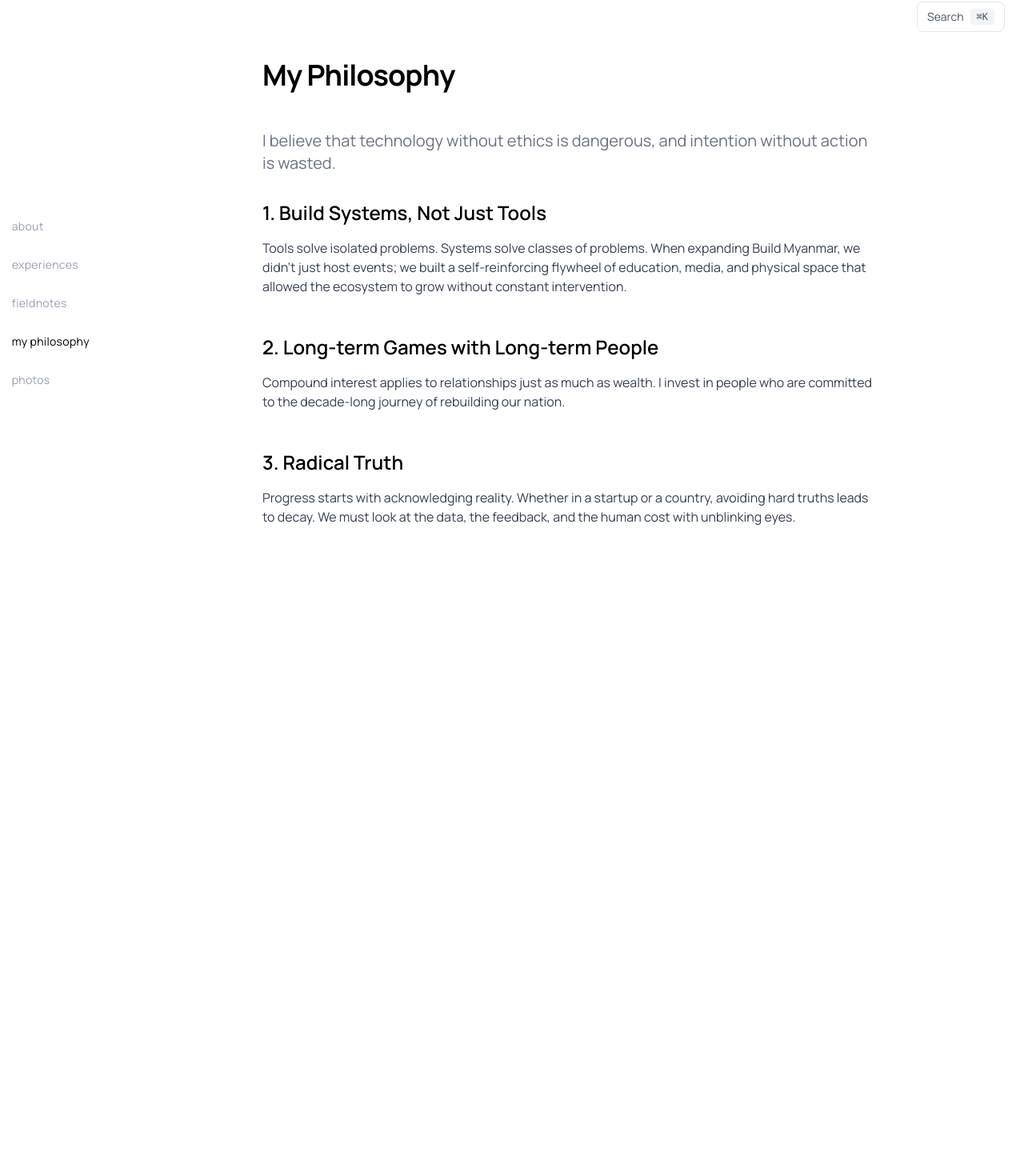
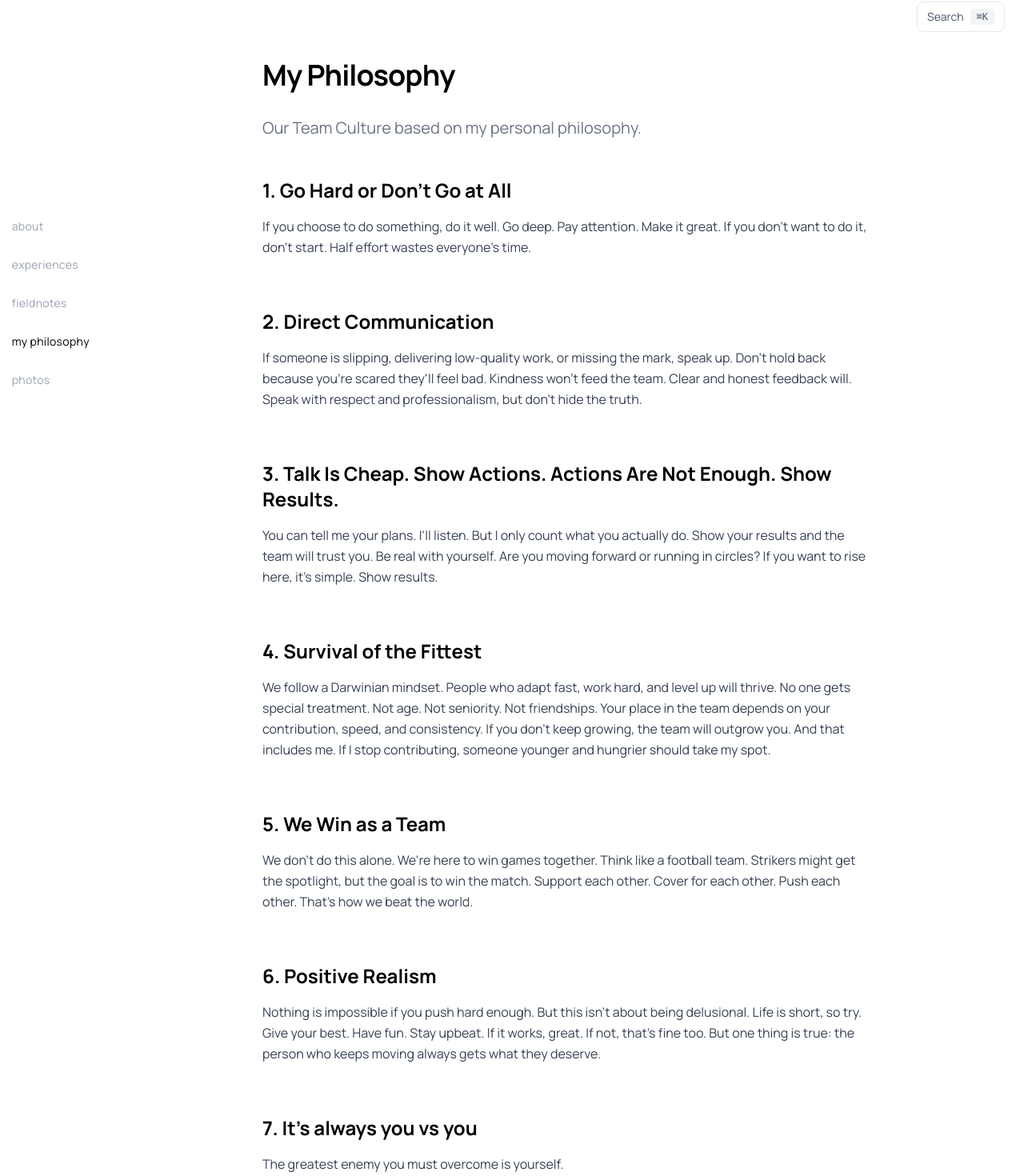
Before and after one commit to Asura2222/personalsite2026, a Next.js app in the folder personal-website/: page /philosophy in a window 1280 px wide. Shown: the part 22-1492 px from the top of the page at 80% size. Before the commit the page ends 824 px from the top, so only its background shows below. Built offline with nearby package versions, Linux system fonts and the light colour scheme.

Commit message:
Content: Update Philosophy, Fieldnotes, Experiences, and Home with user data

```diff
--- a/personal-website/app/experiences/page.tsx
+++ b/personal-website/app/experiences/page.tsx
@@ -1,30 +1,58 @@
 import { Highlight } from "@/components/ui/highlight";
+import { Briefcase } from "lucide-react";
 
 export const metadata = {
-  title: "Experiences | Name Surname",
+  title: "Experiences | James Win",
   description: "My journey building companies and communities.",
 };
 
 const experiences = [
   {
-    role: "Founder & CEO",
+    role: "Founder",
     company: "TalentOS",
-    period: "2023 - Present",
-    description: "Building the global standard for skill verification and identity. Raised pre-seed funding and grew team to 15 people.",
+    period: "Jan 2025 - Present",
+    location: "San Francisco Bay Area",
+    description: "Building the data layer for the global labor market. Today's labor market runs on unstructured documents & guesswork. We collect real work outputs at scale, verify it, and structure it into machine readable data that AI agents and enterprises can use.",
     highlight: "blue" as const,
   },
   {
-    role: "Founder",
-    company: "Build Myanmar",
-    period: "2020 - Present",
-    description: "Built the largest tech ecosystem in Myanmar. grew community to 5,000+ members, hosted 50+ events, and established physical builder spaces.",
+    role: "Co Lead",
+    company: "Human Flourishing Floor @Frontier Tower",
+    period: "Sep 2025 - Present",
+    location: "San Francisco",
+    description: "Co-creating Human Flourishing Floor into San Francisco's leading hub where the most influential & the brightest minds come together to advance human flourishing.",
+    highlight: "purple" as const,
+  },
+  {
+    role: "CEO",
+    company: "Build Myanmar - Media",
+    period: "Sep 2023 - Present",
+    location: "Remote/Myanmar",
+    description: "Founded Myanmar's largest tech media brand, which reached more than 60 million impressions and 20 million views in its first year. Grew our social media following to over 230,000 on Facebook, 140,000 on TikTok, and 80,000 on YouTube. Produced and managed multimedia content like documentaries, podcasts, and shows.",
     highlight: "green" as const,
   },
   {
-    role: "Product Lead",
-    company: "Tech Giant Corp (Example)",
-    period: "2018 - 2020",
-    description: "Led the expansion of digital payments infrastructure across Southeast Asia.",
+    role: "Founder",
+    company: "Build Myanmar Community",
+    period: "Sep 2023 - Present",
+    location: "Myanmar",
+    description: "Opened Myanmar's first ever & largest builder space to bring together most ambitious builders, creators, and tinkerers (now with two spaces opened). Grew the community to over 5,000 members and counting.",
+    highlight: "green" as const,
+  },
+  {
+    role: "Head of Development",
+    company: "The Glitch Network DAO",
+    period: "Oct 2023 - Mar 2024",
+    location: "Remote",
+    description: "Led the development of the Glitch Network DAO, integrating blockchain technology with interactive storytelling. Managed the creation of a unique membership model using NFTs and RWAs. Authored the first-ever Web3 book combining NFTs, storytelling, and animations.",
+    highlight: "red" as const,
+  },
+  {
+    role: "Senior Advisor / Consultant",
+    company: "Pathway Plus Education Consulting",
+    period: "Feb 2021 - Jul 2023",
+    location: "Contract",
+    description: "Mentored junior consultants and contributed to the development of innovative advising methodologies. Developed comprehensive strategies for university selection and financial aid optimization.",
     highlight: "yellow" as const,
   },
 ];
@@ -32,27 +60,36 @@ const experiences = [
 export default function Experiences() {
   return (
     <div className="mx-auto max-w-3xl">
-      <h1 className="mb-12 text-4xl font-bold tracking-tight text-black dark:text-white">
+      <h1 className="mb-12 text-4xl font-bold tracking-tight text-black dark:text-white flex items-center gap-4">
         Experiences
       </h1>
 
       <div className="relative border-l border-gray-200 ml-3 dark:border-gray-800">
         {experiences.map((exp, index) => (
-          <div key={index} className="mb-12 ml-6 group">
-            <div className="absolute -left-1.5 mt-2 h-3 w-3 rounded-full border border-white bg-gray-200 dark:border-gray-900 dark:bg-gray-700 group-hover:bg-black dark:group-hover:bg-white transition-colors" />
+          <div key={index} className="mb-16 ml-6 group relative">
+            <div className="absolute -left-[31px] mt-1.5 h-4 w-4 rounded-full border-2 border-white bg-gray-200 dark:border-gray-900 dark:bg-gray-700 group-hover:bg-black dark:group-hover:bg-white transition-colors shadow-sm" />
 
-            <div className="flex flex-col sm:flex-row sm:items-center sm:justify-between mb-2">
-              <h2 className="text-xl font-semibold text-black dark:text-white">
-                {exp.role}
-                <span className="text-gray-400 font-normal mx-2">at</span>
-                <Highlight color={exp.highlight}>{exp.company}</Highlight>
-              </h2>
-              <time className="text-sm text-gray-400 mt-1 sm:mt-0 font-mono">
-                {exp.period}
-              </time>
+            <div className="flex flex-col sm:flex-row sm:items-start sm:justify-between mb-4">
+              <div>
+                <h2 className="text-xl font-bold text-black dark:text-white">
+                  {exp.role}
+                </h2>
+                <div className="mt-1 flex flex-wrap items-center gap-2">
+                  <span className="text-gray-500">at</span>
+                  <Highlight color={exp.highlight}>{exp.company}</Highlight>
+                </div>
+              </div>
+              <div className="mt-2 sm:mt-0 text-right">
+                <time className="block text-sm font-medium text-black dark:text-white">
+                  {exp.period}
+                </time>
+                <span className="text-xs text-gray-400 font-mono">
+                  {exp.location}
+                </span>
+              </div>
             </div>
 
-            <p className="text-gray-600 dark:text-gray-400 leading-relaxed max-w-2xl">
+            <p className="text-gray-600 dark:text-gray-400 leading-relaxed max-w-2xl text-base">
               {exp.description}
             </p>
           </div>
--- a/personal-website/app/philosophy/page.tsx
+++ b/personal-website/app/philosophy/page.tsx
@@ -1,45 +1,88 @@
 export const metadata = {
-  title: "Philosophy | Name Surname",
-  description: "Core beliefs and operating principles.",
+  title: "Philosophy | James Win",
+  description: "Our Team Culture based from my personal philosophy.",
 };
 
 export default function Philosophy() {
   return (
     <div className="mx-auto max-w-3xl">
-      <h1 className="mb-12 text-4xl font-bold tracking-tight text-black dark:text-white">
+      <h1 className="mb-8 text-4xl font-bold tracking-tight text-black dark:text-white">
         My Philosophy
       </h1>
+      <p className="mb-12 text-xl text-gray-500">
+        Our Team Culture based on my personal philosophy.
+      </p>
 
-      <div className="prose prose-lg dark:prose-invert prose-gray">
-        <p className="lead text-xl text-gray-500 mb-8">
-          I believe that technology without ethics is dangerous, and intention without action is wasted.
-        </p>
+      <div className="prose prose-lg dark:prose-invert prose-gray space-y-16">
 
-        <section className="mb-12">
-          <h3 className="text-2xl font-semibold mb-4 text-black dark:text-white">1. Build Systems, Not Just Tools</h3>
-          <p className="text-gray-700 dark:text-gray-300">
-            Tools solve isolated problems. Systems solve classes of problems. When expanding Build Myanmar,
-            we didn&apos;t just host events; we built a self-reinforcing flywheel of education, media, and physical space
-            that allowed the ecosystem to grow without constant intervention.
+        <section>
+          <h3 className="text-2xl font-bold mb-4 text-black dark:text-white">1. Go Hard or Don&apos;t Go at All</h3>
+          <p className="text-gray-700 dark:text-gray-300 leading-relaxed">
+            If you choose to do something, do it well. Go deep. Pay attention. Make it great.
+            If you don&apos;t want to do it, don&apos;t start.
+            Half effort wastes everyone&apos;s time.
           </p>
         </section>
 
-        <section className="mb-12">
-          <h3 className="text-2xl font-semibold mb-4 text-black dark:text-white">2. Long-term Games with Long-term People</h3>
-          <p className="text-gray-700 dark:text-gray-300">
-            Compound interest applies to relationships just as much as wealth. I invest in people who are
-            committed to the decade-long journey of rebuilding our nation.
+        <section>
+          <h3 className="text-2xl font-bold mb-4 text-black dark:text-white">2. Direct Communication</h3>
+          <p className="text-gray-700 dark:text-gray-300 leading-relaxed">
+            If someone is slipping, delivering low-quality work, or missing the mark, speak up.
+            Don&apos;t hold back because you&apos;re scared they&apos;ll feel bad. Kindness won&apos;t feed the team. Clear and honest feedback will.
+            Speak with respect and professionalism, but don&apos;t hide the truth.
           </p>
         </section>
 
-        <section className="mb-12">
-          <h3 className="text-2xl font-semibold mb-4 text-black dark:text-white">3. Radical Truth</h3>
-          <p className="text-gray-700 dark:text-gray-300">
-            Progress starts with acknowledging reality. Whether in a startup or a country,
-            avoiding hard truths leads to decay. We must look at the data, the feedback, and the human cost
-            with unblinking eyes.
+        <section>
+          <h3 className="text-2xl font-bold mb-4 text-black dark:text-white">3. Talk Is Cheap. Show Actions. Actions Are Not Enough. Show Results.</h3>
+          <p className="text-gray-700 dark:text-gray-300 leading-relaxed">
+            You can tell me your plans. I&apos;ll listen.
+            But I only count what you actually do.
+            Show your results and the team will trust you.
+            Be real with yourself. Are you moving forward or running in circles?
+            If you want to rise here, it&apos;s simple. Show results.
           </p>
         </section>
+
+        <section>
+          <h3 className="text-2xl font-bold mb-4 text-black dark:text-white">4. Survival of the Fittest</h3>
+          <p className="text-gray-700 dark:text-gray-300 leading-relaxed">
+            We follow a Darwinian mindset. People who adapt fast, work hard, and level up will thrive.
+            No one gets special treatment. Not age. Not seniority. Not friendships.
+            Your place in the team depends on your contribution, speed, and consistency.
+            If you don&apos;t keep growing, the team will outgrow you.
+            And that includes me. If I stop contributing, someone younger and hungrier should take my spot.
+          </p>
+        </section>
+
+        <section>
+          <h3 className="text-2xl font-bold mb-4 text-black dark:text-white">5. We Win as a Team</h3>
+          <p className="text-gray-700 dark:text-gray-300 leading-relaxed">
+            We don&apos;t do this alone. We&apos;re here to win games together.
+            Think like a football team. Strikers might get the spotlight, but the goal is to win the match.
+            Support each other. Cover for each other. Push each other.
+            That&apos;s how we beat the world.
+          </p>
+        </section>
+
+        <section>
+          <h3 className="text-2xl font-bold mb-4 text-black dark:text-white">6. Positive Realism</h3>
+          <p className="text-gray-700 dark:text-gray-300 leading-relaxed">
+            Nothing is impossible if you push hard enough.
+            But this isn&apos;t about being delusional.
+            Life is short, so try. Give your best. Have fun. Stay upbeat.
+            If it works, great. If not, that&apos;s fine too.
+            But one thing is true: the person who keeps moving always gets what they deserve.
+          </p>
+        </section>
+
+        <section>
+          <h3 className="text-2xl font-bold mb-4 text-black dark:text-white">7. It&apos;s always you vs you</h3>
+          <p className="text-gray-700 dark:text-gray-300 leading-relaxed">
+            The greatest enemy you must overcome is yourself.
+          </p>
+        </section>
+
       </div>
     </div>
   );
--- a/personal-website/components/sections/project-grid.tsx
+++ b/personal-website/components/sections/project-grid.tsx
@@ -9,31 +9,52 @@ type FilterType = "everything" | "projects" | "communities";
 const projects = [
   {
     id: 1,
-    title: "Build Myanmar",
-    description: "The largest tech ecosystem in Myanmar with 5,000+ members, physical spaces, and community initiatives.",
-    category: "community" as const,
-    href: "#",
+    title: "TalentOS",
+    description: "Building the global standard for skill verification and identity. Data layer for the labor market.",
+    category: "project" as const,
+    href: "https://www.talentosapp.com/",
+  },
+  {
+    id: 101,
+    title: "Talent for Employers",
+    description: "Hire the top 1% of talent in Myanmar. Verified skills, ready to work.",
+    category: "project" as const,
+    href: "https://www.talenthunt.so/",
   },
   {
     id: 2,
-    title: "TalentOS",
-    description: "A global platform for skills and identity, enabling proof of work and fair opportunity.",
-    category: "project" as const,
-    href: "#",
+    title: "Build Myanmar Media",
+    description: "Largest tech media ecosystem in Myanmar. 60M+ impressions. 400K+ followers.",
+    category: "community" as const,
+    href: "https://www.youtube.com/watch?v=98M74xzlDb8",
   },
   {
     id: 3,
-    title: "Nation Building Podcast",
-    description: "A podcast series exploring the intersection of technology, philosophy, and nation-building.",
+    title: "The Glitch Network DAO",
+    description: "First-ever NFT integrated reading experience. Collect chapters to unlock the story.",
     category: "project" as const,
-    href: "#",
+    href: "https://x.com/_glitchnetwork_/status/1770151551694201258",
   },
   {
     id: 4,
-    title: "Builder Community",
-    description: "A community of entrepreneurs and builders dedicated to creating impact in Myanmar.",
+    title: "Builder Community Spaces",
+    description: "Physical spaces in Yangon for 5,000+ member community of builders and philosophers.",
     category: "community" as const,
-    href: "#",
+    href: "https://www.youtube.com/watch?v=98M74xzlDb8",
+  },
+  {
+    id: 5,
+    title: "Luma Events",
+    description: "Check my calendar for upcoming events, meetups, and hacks.",
+    category: "community" as const,
+    href: "https://luma.com/user/win22",
+  },
+  {
+    id: 6,
+    title: "Anime & Manga List",
+    description: "A window into my taste for storytelling and art.",
+    category: "project" as const,
+    href: "https://anilist.co/user/asuraasura/",
   },
 ];
 
@@ -56,12 +77,12 @@ export function ProjectGrid() {
   return (
     <div>
       {/* Tab Navigation */}
-      <div className="mb-8 flex gap-2 border-b border-gray-200 dark:border-gray-800">
+      <div className="mb-8 flex gap-2 border-b border-gray-200 dark:border-gray-800 overflow-x-auto pb-1">
         {tabs.map((tab) => (
           <button
             key={tab.id}
             onClick={() => setActiveTab(tab.id)}
-            className="relative px-4 py-2 text-sm font-medium transition-colors"
+            className="relative px-4 py-2 text-sm font-medium transition-colors whitespace-nowrap"
           >
             {activeTab === tab.id && (
               <motion.div
@@ -72,11 +93,10 @@ export function ProjectGrid() {
               />
             )}
             <span
-              className={`relative z-10 ${
-                activeTab === tab.id
+              className={`relative z-10 ${activeTab === tab.id
                   ? "text-white dark:text-black"
                   : "text-gray-600 hover:text-black dark:text-gray-400 dark:hover:text-white"
-              }`}
+                }`}
             >
               {tab.label}
             </span>
```
Also changed, not shown: personal-website/app/fieldnotes/page.tsx (+48 -22 lines), personal-website/app/page.tsx (+20 -4 lines).
